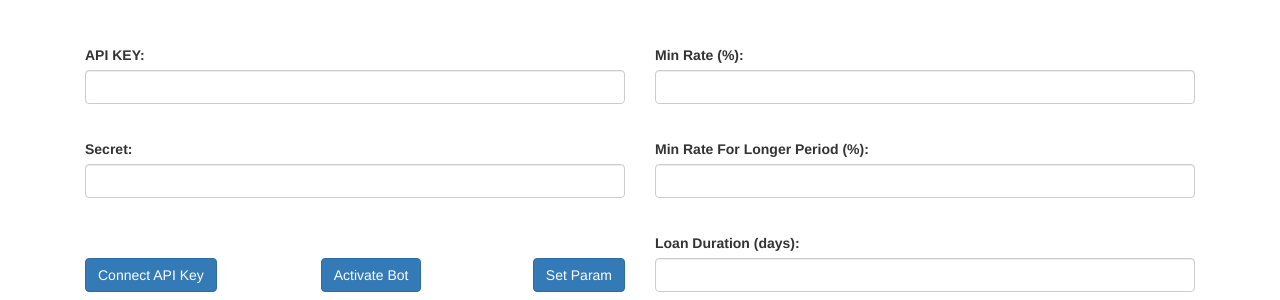
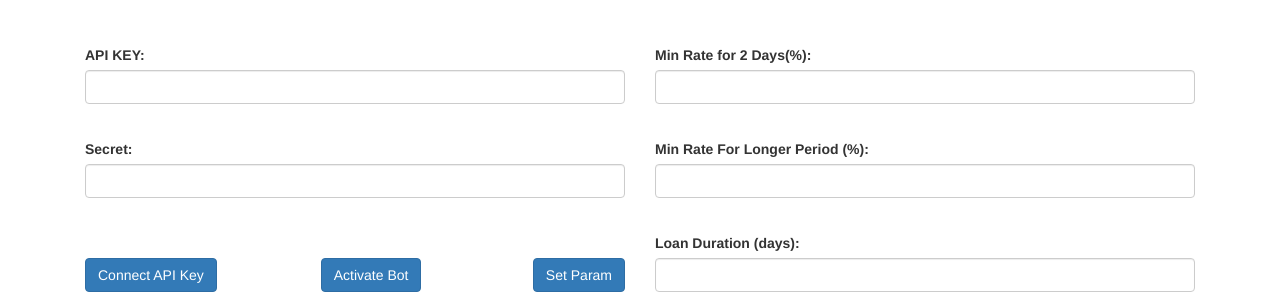
Before and after one commit to snroptimus/PoloniexLendingBotPlatform, a Django app: page /home/ in a window 1280 px wide. Shown: the part 100-400 px from the top of the page. Run offline with Django 3.2, Linux system fonts and the light colour scheme; data that the repository does not hold is empty; some libraries are stand-ins or nearby versions.

Commit message:
Modify UI

```diff
--- a/modules/templates/index.html
+++ b/modules/templates/index.html
@@ -150,7 +150,7 @@
 
                         <div class="form-group">
                             <label for="Secret">Secret:</label>
-                            <input class="form-control" id="Secret">
+                            <input type="password" class="form-control" id="Secret">
                         </div>
 
                         <div style="margin-top:60px;">
@@ -170,7 +170,7 @@
                 <div class="container" style="width: 100%">
                     <form id="form_cover">
                         <div class="form-group">
-                            <label for="rate">Min Rate (%):</label>
+                            <label for="rate">Min Rate for 2 Days(%):</label>
                             <input type="number" class="form-control" min="0.003" max="5" id="rate">
                         </div>
 
```
